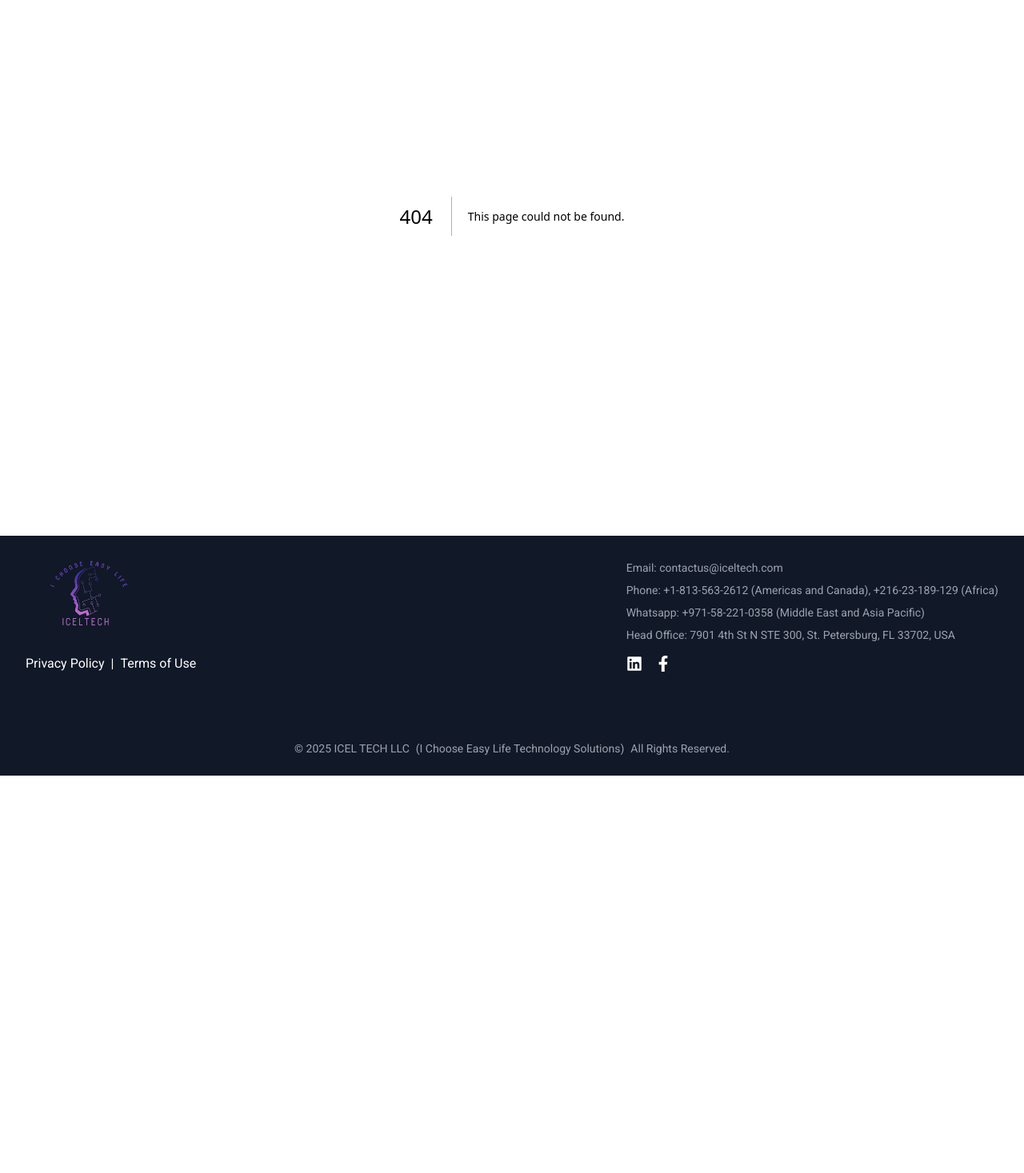
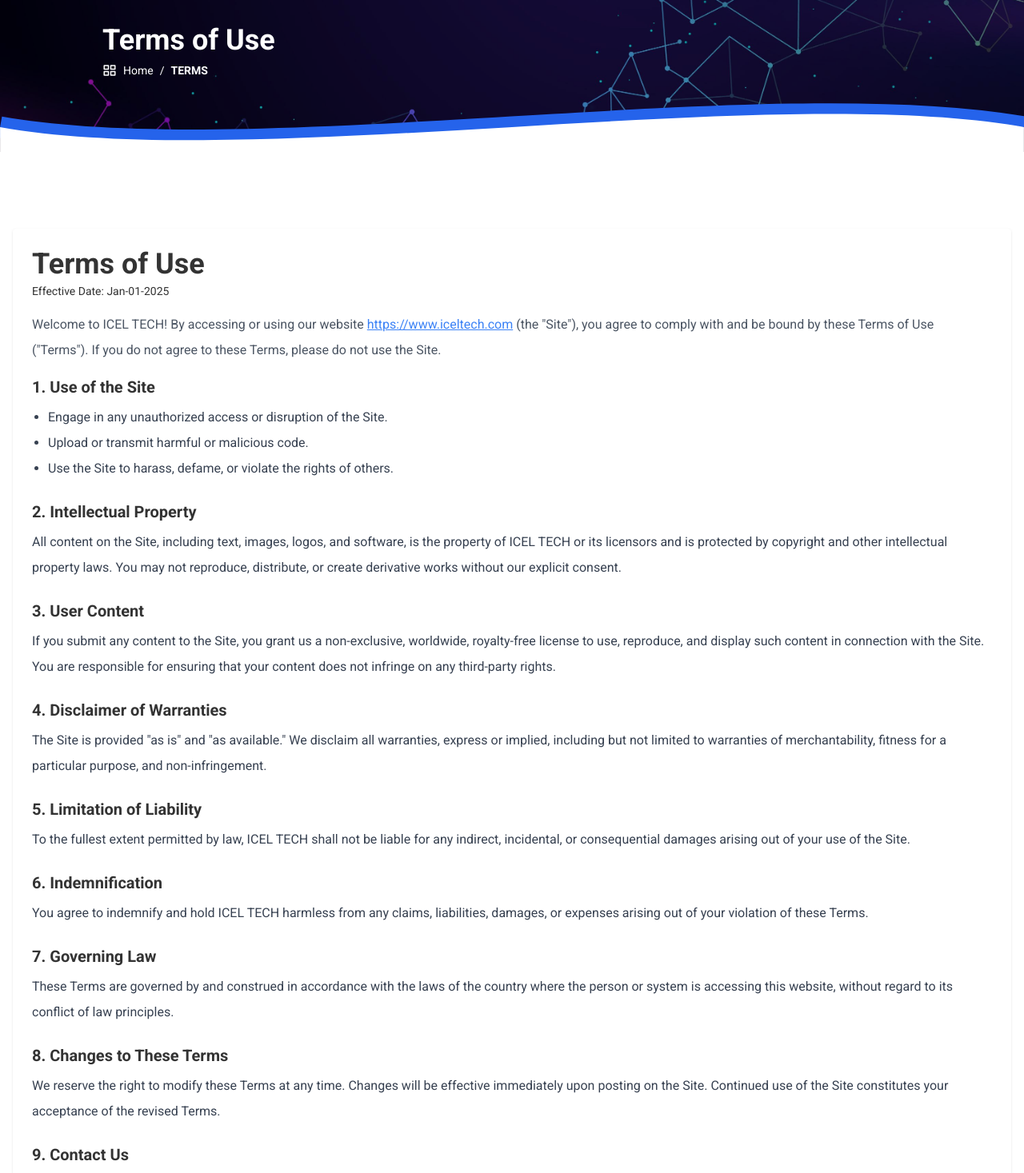
Before and after one commit to shoibaldas/next-job-app, a Next.js app: page /terms in a window 1280 px wide. Before the commit this address had no page. Shown: the part 130-1597 px from the top of the page at 80% size. Before the commit the page ends 1100 px from the top, so only its background shows below. Built offline with nearby package versions, Linux system fonts and the light colour scheme.

Commit message:
terms of use added

```diff
--- /dev/null
+++ b/src/app/terms/page.jsx
@@ -0,0 +1,104 @@
+'use client';
+import Banner from '@/components/Banner';
+import BreadCrumbs from '@/components/BreadCrumbs';
+import usePageTitle from '@/components/hooks/usePageTitle';
+import React from 'react';
+
+const TermsOfUse = () => {
+
+    usePageTitle('Terms of Use');
+    return (
+        <div>
+            <div className='relative'>
+                <Banner customTitle="Terms of Use"></Banner>
+                <div className="absolute top-40 xl:top-52 px-24 md:px-32">
+                    <BreadCrumbs></BreadCrumbs>
+                </div>
+            </div>
+            <div className="
+    min-h-screen flex flex-col items-center justify-center bg-lightBackground text-lightText">
+
+                <main className="container mx-auto px-4 py-8 my-16">
+                    <section className="bg-white rounded shadow p-6">
+                        <div className="mb-4">
+                            <h1 className="text-4xl font-bold">Terms of Use</h1>
+                            <p className="text-sm mt-1">Effective Date: Jan-01-2025</p>
+                        </div>
+                        <p className="text-gray-600 mb-4">
+                            Welcome to ICEL TECH! By accessing or using our website <a href="https://www.iceltech.com" className="text-blue-500 underline">https://www.iceltech.com</a> (the &quot;Site&quot;), you agree to comply with and be bound by these Terms of Use (&quot;Terms&quot;). If you do not agree to these Terms, please do not use the Site.
+                        </p>
+
+                        <div className="space-y-6">
+                            <div>
+                                <h2 className="text-xl font-semibold mb-2">1. Use of the Site</h2>
+                                <ul className="list-disc ml-5 text-gray-700">
+                                    <li>Engage in any unauthorized access or disruption of the Site.</li>
+                                    <li>Upload or transmit harmful or malicious code.</li>
+                                    <li>Use the Site to harass, defame, or violate the rights of others.</li>
+                                </ul>
+                            </div>
+
+                            <div>
+                                <h2 className="text-xl font-semibold mb-2">2. Intellectual Property</h2>
+                                <p className="text-gray-700">
+                                    All content on the Site, including text, images, logos, and software, is the property of ICEL TECH or its licensors and is protected by copyright and other intellectual property laws. You may not reproduce, distribute, or create derivative works without our explicit consent.
+                                </p>
+                            </div>
+
+                            <div>
+                                <h2 className="text-xl font-semibold mb-2">3. User Content</h2>
+                                <p className="text-gray-700">
+                                    If you submit any content to the Site, you grant us a non-exclusive, worldwide, royalty-free license to use, reproduce, and display such content in connection with the Site. You are responsible for ensuring that your content does not infringe on any third-party rights.
+                                </p>
+                            </div>
+
+                            <div>
+                                <h2 className="text-xl font-semibold mb-2">4. Disclaimer of Warranties</h2>
+                                <p className="text-gray-700">
+                                    The Site is provided &quot;as is&quot; and &quot;as available.&quot; We disclaim all warranties, express or implied, including but not limited to warranties of merchantability, fitness for a particular purpose, and non-infringement.
+                                </p>
+                            </div>
+
+                            <div>
+                                <h2 className="text-xl font-semibold mb-2">5. Limitation of Liability</h2>
+                                <p className="text-gray-700">
+                                    To the fullest extent permitted by law, ICEL TECH shall not be liable for any indirect, incidental, or consequential damages arising out of your use of the Site.
+                                </p>
+                            </div>
+
+                            <div>
+                                <h2 className="text-xl font-semibold mb-2">6. Indemnification</h2>
+                                <p className="text-gray-700">
+                                    You agree to indemnify and hold ICEL TECH harmless from any claims, liabilities, damages, or expenses arising out of your violation of these Terms.
+                                </p>
+                            </div>
+
+                            <div>
+                                <h2 className="text-xl font-semibold mb-2">7. Governing Law</h2>
+                                <p className="text-gray-700">
+                                    These Terms are governed by and construed in accordance with the laws of the country where the person or system is accessing this website, without regard to its conflict of law principles.
+                                </p>
+                            </div>
+
+                            <div>
+                                <h2 className="text-xl font-semibold mb-2">8. Changes to These Terms</h2>
+                                <p className="text-gray-700">
+                                    We reserve the right to modify these Terms at any time. Changes will be effective immediately upon posting on the Site. Continued use of the Site constitutes your acceptance of the revised Terms.
+                                </p>
+                            </div>
+
+                            <div>
+                                <h2 className="text-xl font-semibold mb-2">9. Contact Us</h2>
+                                <p className="text-gray-700">
+                                    If you have any questions about these Terms, please contact us at: <a href="mailto:contactus@iceltech.com" className="text-blue-500 underline">contactus@iceltech.com</a>.
+                                </p>
+                            </div>
+                        </div>
+                    </section>
+                </main>
+            </div>
+        </div>
+    )
+}
+
+export default TermsOfUse;
--- a/src/components/Footer.jsx
+++ b/src/components/Footer.jsx
@@ -37,7 +37,7 @@
                 <span className='text-white mx-2'>|</span>
               </div>
               {/* Terms of Use Link */}
-              <Link href="/terms-of-use" className="hover:text-blue-400 transition duration-300">
+              <Link href="/terms" className="hover:text-blue-400 transition duration-300">
                 Terms of Use
               </Link>
             </div>
```
